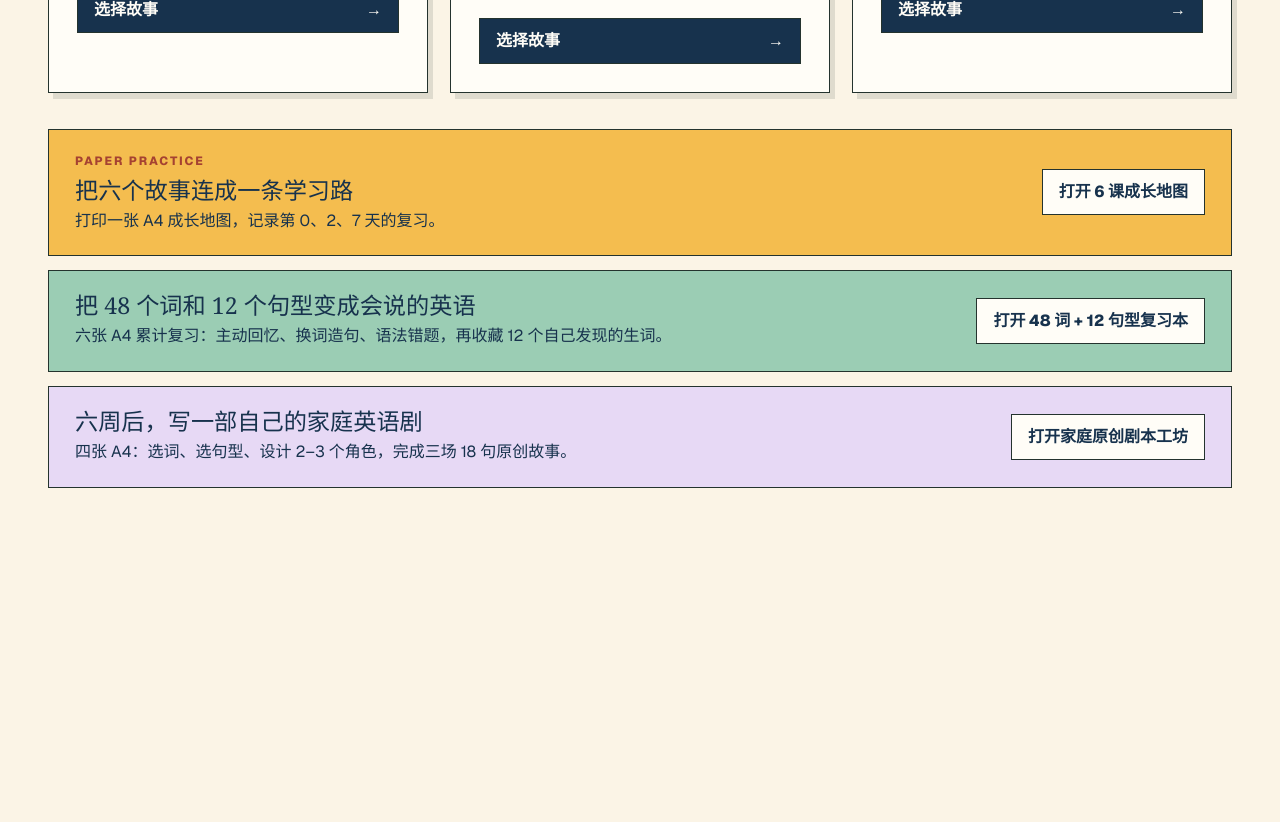
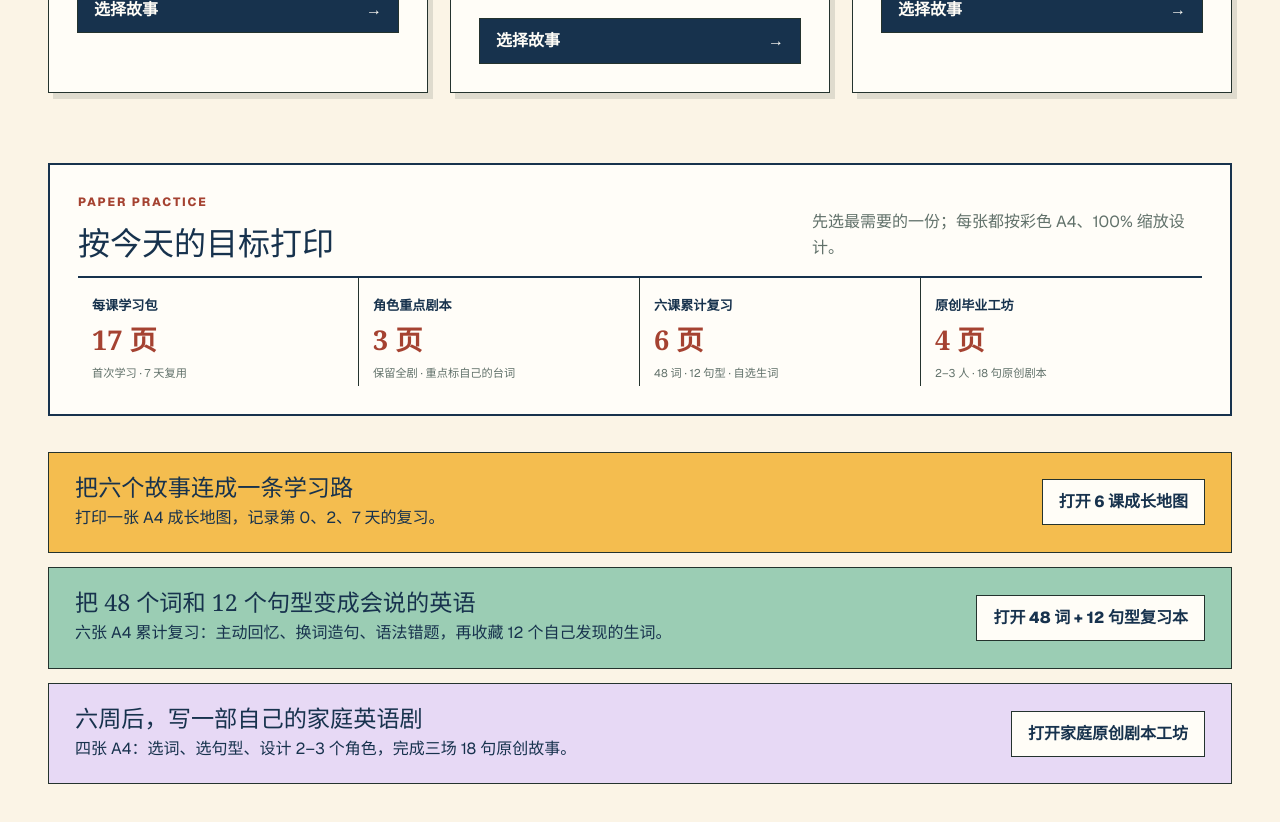
Before and after one commit to oldshipmaster/english-study, a Next.js app: page / in a window 1280 px wide. Shown: the part 1620-2442 px from the top of the page. Before the commit the page ends 2180 px from the top, so only its background shows below. Built offline with nearby package versions, Linux system fonts and the light colour scheme.

Commit message:
feat: add paper resource print guide

```diff
--- a/app/components/StoryLibrary.tsx
+++ b/app/components/StoryLibrary.tsx
@@ -86,7 +86,11 @@ export function StoryLibrary({ stories, onSelect }: StoryLibraryProps) {
           ))}
         </div>
       </section>
-      <section className="journey-launch" id="paper-tools"><div><p className="eyebrow">Paper practice</p><h2>把六个故事连成一条学习路</h2><p>打印一张 A4 成长地图，记录第 0、2、7 天的复习。</p></div><button type="button" aria-expanded={showJourney} onClick={() => { setShowJourney((current) => !current); setShowWordBank(false); setShowCreator(false); }}>{showJourney ? "收起 6 课成长地图" : "打开 6 课成长地图"}</button>{showJourney ? <button className="primary-control" type="button" onClick={() => window.print()}>打印 6 课成长地图</button> : null}</section>
+      <section className="paper-print-guide" id="paper-tools" role="region" aria-label="纸质练习打印导航">
+        <div className="paper-guide-intro"><div><p className="eyebrow">Paper practice</p><h2>按今天的目标打印</h2></div><p>先选最需要的一份；每张都按彩色 A4、100% 缩放设计。</p></div>
+        <div className="paper-guide-options"><article><strong>每课学习包</strong><b>17 页</b><span>首次学习 · 7 天复用</span></article><article><strong>角色重点剧本</strong><b>3 页</b><span>保留全剧 · 重点标自己的台词</span></article><article><strong>六课累计复习</strong><b>6 页</b><span>48 词 · 12 句型 · 自选生词</span></article><article><strong>原创毕业工坊</strong><b>4 页</b><span>2–3 人 · 18 句原创剧本</span></article></div>
+      </section>
+      <section className="journey-launch"><div><h2>把六个故事连成一条学习路</h2><p>打印一张 A4 成长地图，记录第 0、2、7 天的复习。</p></div><button type="button" aria-expanded={showJourney} onClick={() => { setShowJourney((current) => !current); setShowWordBank(false); setShowCreator(false); }}>{showJourney ? "收起 6 课成长地图" : "打开 6 课成长地图"}</button>{showJourney ? <button className="primary-control" type="button" onClick={() => window.print()}>打印 6 课成长地图</button> : null}</section>
       {showJourney ? <JourneyPrint stories={stories} /> : null}
       <section className="journey-launch word-bank-launch"><div><h2>把 48 个词和 12 个句型变成会说的英语</h2><p>六张 A4 累计复习：主动回忆、换词造句、语法错题，再收藏 12 个自己发现的生词。</p></div><button type="button" aria-expanded={showWordBank} onClick={() => { setShowWordBank((current) => !current); setShowJourney(false); setShowCreator(false); }}>{showWordBank ? "收起 48 词 + 12 句型复习本" : "打开 48 词 + 12 句型复习本"}</button>{showWordBank ? <button className="primary-control" type="button" onClick={() => window.print()}>打印 48 词 + 12 句型复习本</button> : null}</section>
       {showWordBank ? <WordBankPrint stories={stories} /> : null}
--- a/app/globals.css
+++ b/app/globals.css
@@ -49,6 +49,7 @@ p { line-height: 1.6; }
 .journey-story .journey-score { margin: 2px 0; font-size: .7rem; }
 .journey-print > footer { margin-top: 12px; border: 2px solid #e39554; background: #fff6e9; padding: 8px 10px; text-align: center; }.journey-print > footer span { display: block; margin-top: 3px; font-size: .72rem; font-weight: 700; }
 .word-bank-launch { margin-top: 14px; background: var(--mint); }
+.paper-print-guide { margin-top: 70px; border: 2px solid var(--ink); background: #fffdf8; padding: 28px; }.paper-guide-intro { display: flex; align-items: end; justify-content: space-between; gap: 18px; border-bottom: 2px solid var(--ink); padding-bottom: 16px; }.paper-guide-intro h2 { font-size: 2rem; }.paper-guide-intro > p { max-width: 390px; margin: 0; color: var(--muted-ink); }.paper-guide-options { display: grid; grid-template-columns: repeat(4, 1fr); }.paper-guide-options article { display: grid; gap: 4px; border-right: 1px solid var(--line); padding: 18px 14px 4px; }.paper-guide-options article:last-child { border-right: 0; }.paper-guide-options strong { font-size: .82rem; }.paper-guide-options b { color: #a54231; font-family: Georgia, serif; font-size: 1.7rem; }.paper-guide-options span { color: var(--muted-ink); font-size: .7rem; line-height: 1.5; }
 .creator-launch { margin-top: 14px; background: #e7d9f5; }
 .word-bank-print { display: grid; gap: 22px; margin-top: 22px; }
 .word-bank-page { position: relative; min-height: 273mm; padding: 24px 28px 48px; border: 1.5px solid var(--line); background: #fff; }
@@ -134,8 +135,8 @@ p { line-height: 1.6; }
 .print-line-number { display: inline-grid; place-items: center; min-width: 2.1em; margin-right: 6px; border-radius: 999px; background: var(--ink); color: white; font-size: .72rem; }
 .focus-legend { border: 2px solid #17324d; background: #fff3ce; padding: 10px 12px; font-weight: 800; }
 
-@media (max-width: 900px) { .story-grid { grid-template-columns: repeat(2, 1fr); }.role-controls { display: block; }.role-selects { margin-top: 20px; }.people-grid--3 { grid-template-columns: 1fr 1fr; }.print-controls { grid-template-columns: 1fr; }.print-vocabulary dl { grid-template-columns: repeat(2, 1fr); } }
-@media (max-width: 640px) { .library-shell, .assignment-shell, .player-shell, .challenge-shell { padding: 0 16px 44px; }.header-note { display: none; }.hero { grid-template-columns: 1fr; padding: 42px 24px; }.hero-art { width: 65%; margin: auto; }.catalog-heading, .player-choice, .start-bar, .encouragement { align-items: stretch; flex-direction: column; }.story-grid, .people-grid--2, .people-grid--3, .role-selects { grid-template-columns: 1fr; }.story-card { min-height: auto; }.filters { display: grid; grid-template-columns: repeat(4, 1fr); }.filter-chip { min-width: 0; padding-inline: 10px; }.script-stage { min-height: 450px; }.player-mode-label { display: none; } }
+@media (max-width: 900px) { .story-grid { grid-template-columns: repeat(2, 1fr); }.role-controls { display: block; }.role-selects { margin-top: 20px; }.people-grid--3 { grid-template-columns: 1fr 1fr; }.print-controls { grid-template-columns: 1fr; }.print-vocabulary dl { grid-template-columns: repeat(2, 1fr); }.paper-guide-options { grid-template-columns: 1fr 1fr; }.paper-guide-options article:nth-child(2) { border-right: 0; } }
+@media (max-width: 640px) { .library-shell, .assignment-shell, .player-shell, .challenge-shell { padding: 0 16px 44px; }.header-note { display: none; }.hero { grid-template-columns: 1fr; padding: 42px 24px; }.hero-art { width: 65%; margin: auto; }.catalog-heading, .player-choice, .start-bar, .encouragement, .paper-guide-intro { align-items: stretch; flex-direction: column; }.story-grid, .people-grid--2, .people-grid--3, .role-selects, .paper-guide-options { grid-template-columns: 1fr; }.paper-guide-options article { border-right: 0; border-bottom: 1px solid var(--line); }.paper-guide-options article:last-child { border-bottom: 0; }.story-card { min-height: auto; }.filters { display: grid; grid-template-columns: repeat(4, 1fr); }.filter-chip { min-width: 0; padding-inline: 10px; }.script-stage { min-height: 450px; }.player-mode-label { display: none; } }
 @media (prefers-reduced-motion: reduce) { *, *::before, *::after { scroll-behavior: auto !important; transition-duration: .01ms !important; animation-duration: .01ms !important; animation-iteration-count: 1 !important; } }
 
 @page { size: A4; margin: 12mm 14mm; }
```
Also changed, not shown: 1 other file (tests, documents, lock files or other folders).
